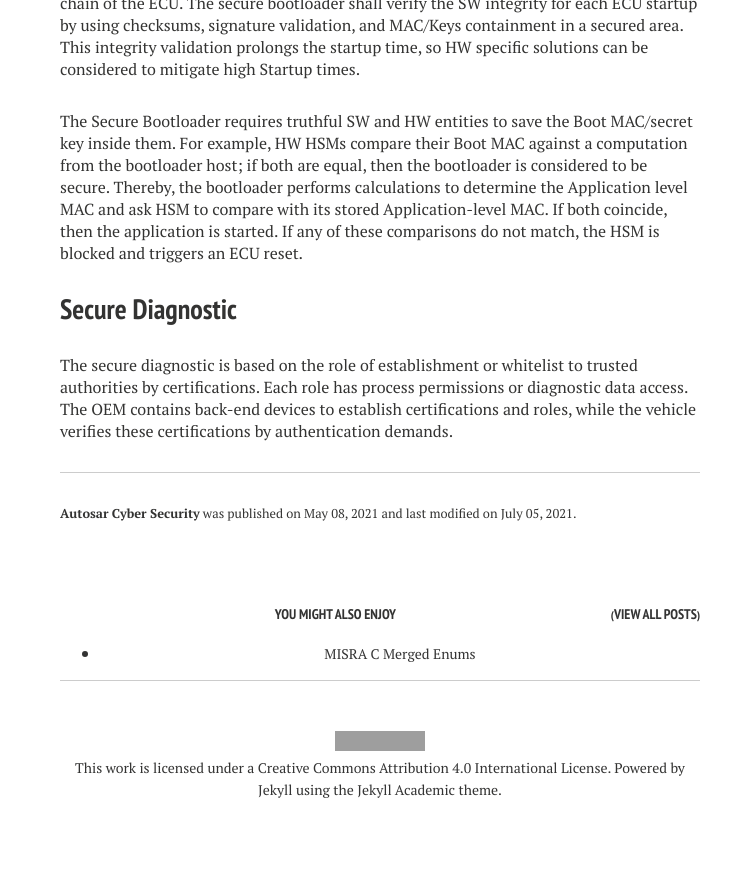
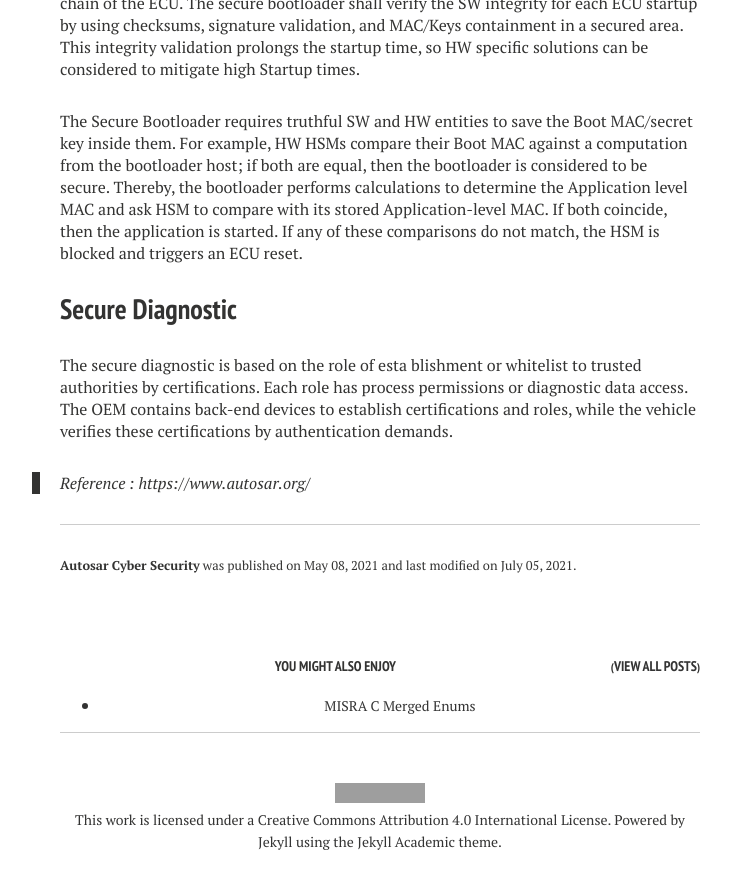
Before and after one commit to CharlieGearsTech/CharlieGearsTech.github.io, a Jekyll site: the page built from _posts/2021-05-08-Autosar_CyberSecurity.md, in a window 1280 px wide and 900 px high, scrolled down 9065 px. Shown: the top 889 px of the window, without its empty margins (260-991 px from the left). Built offline with Jekyll 4.4.1, drawn with Linux system fonts in a browser that asks for light colours; nearby versions of some CDN libraries; before the commit the page ends 9913 px from its top, so only the background shows below that; grey boxes are pictures that could not be loaded.

Commit message:
Cyber-security first draft 9

```diff
--- a/_posts/2021-05-08-Autosar_CyberSecurity.md
+++ b/_posts/2021-05-08-Autosar_CyberSecurity.md
@@ -219,4 +219,6 @@ The Secure Bootloader requires truthful SW and HW entities to save the Boot MAC/
 
 ## Secure Diagnostic
 
-The secure diagnostic is based on the role of establishment or whitelist to trusted authorities by certifications. Each role has process permissions or diagnostic data access. The OEM contains back-end devices to establish certifications and roles, while the vehicle verifies these certifications by authentication demands.
+The secure diagnostic is based on the role of esta blishment or whitelist to trusted authorities by certifications. Each role has process permissions or diagnostic data access. The OEM contains back-end devices to establish certifications and roles, while the vehicle verifies these certifications by authentication demands.
+
+> Reference : https://www.autosar.org/
```
